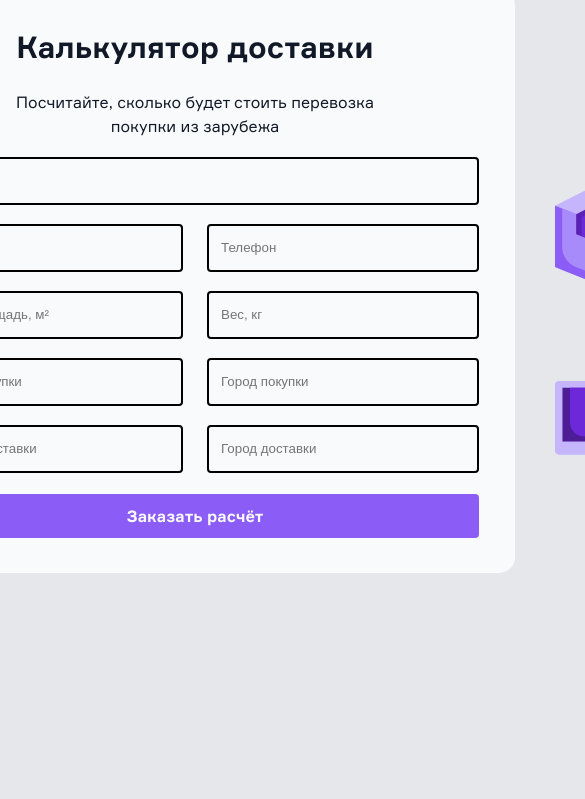
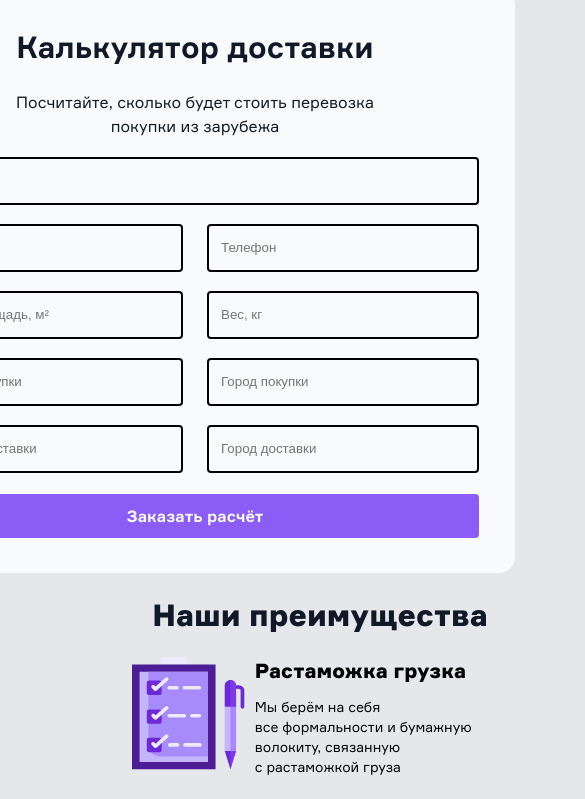
Before and after one commit to mash9000/FromBoard-Delivery, a React (Vite) app: page / in a window 390 px wide. Shown: the part 747-1546 px from the top of the page, 585 px wide, since content can reach past the window. Before the commit the page ends 1320 px from the top, so only its background shows below. Built offline with nearby package versions, Linux system fonts and the light colour scheme; no server answers.

Commit message:
style: адаптив "наши преимущества" стилизован

```diff
--- a/src/components/Advantage/advantage/__heading/advantage__heading.scss
+++ b/src/components/Advantage/advantage/__heading/advantage__heading.scss
@@ -3,4 +3,9 @@
 .advantage__heading {
   grid-area: header;
   @include tf.text-formatter('heading of adventage');
+
+  @media screen and (max-width: 1024px){
+    font-size: 20px;
+    line-height: 28px;
+  }
 }
--- a/src/components/Advantage/advantage/advantage.scss
+++ b/src/components/Advantage/advantage/advantage.scss
@@ -12,4 +12,15 @@
                           60px;
   row-gap: 12px;
   column-gap: 12px;
+
+  @media screen and (max-width: 1024px){
+    width: 372px;
+    height: 120px;
+
+    grid-template-columns:  108.8px      251px;
+    grid-template-rows:
+                          28px
+                          80px;
+    padding: 0;
+  }
 }
--- a/src/components/App/advantage-block/__heading/advantage-block__heading.scss
+++ b/src/components/App/advantage-block/__heading/advantage-block__heading.scss
@@ -2,4 +2,8 @@
 
 .advantage-block__heading {
   @include tf.text-formatter('heading of adventage box');
+
+  @media screen and (max-width: 758px){
+    margin-bottom: 24px;
+  }
 }
--- a/src/components/App/advantage-block/_inner-block/advantage-block--inner-block.scss
+++ b/src/components/App/advantage-block/_inner-block/advantage-block--inner-block.scss
@@ -5,4 +5,18 @@
   flex-direction: row;
   justify-content: space-between;
   flex-wrap: wrap;
+
+  @media screen and (max-width: 1536px){
+    height: 600px;
+  }
+
+  @media screen and (max-width: 1024px){
+    height: 428px;
+  }
+
+  @media screen and (max-width: 758px){
+    width: 372px;
+    height: 860px;
+    row-gap: 24px;
+  }
 }
--- a/src/components/App/advantage-block/advantage-block.scss
+++ b/src/components/App/advantage-block/advantage-block.scss
@@ -6,4 +6,22 @@
   flex-direction: column;
   align-items: center;
   justify-content: space-between;
+
+  @media screen and (max-width: 1536px) {
+    margin-top: 542px;
+    width: 1026px;
+    height: 660px;
+  }
+
+  @media screen and (max-width: 1024px) {
+    margin-top: 850px;
+    width: 768px;
+    height: 488px;
+  }
+
+  @media screen and (max-width: 758px) {
+    margin-top: 870px;
+    width: 640px;
+    height: 860px;
+  }
 }
```
